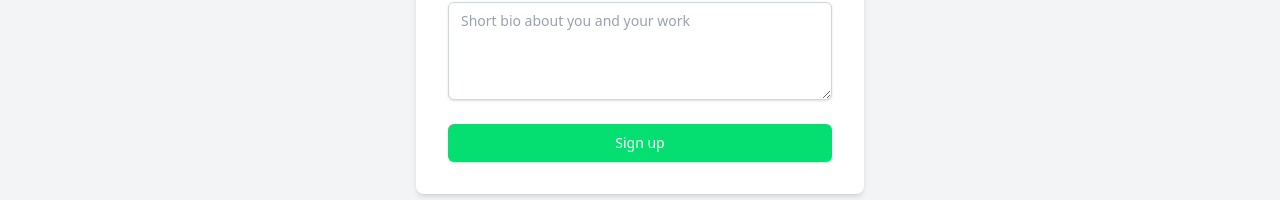
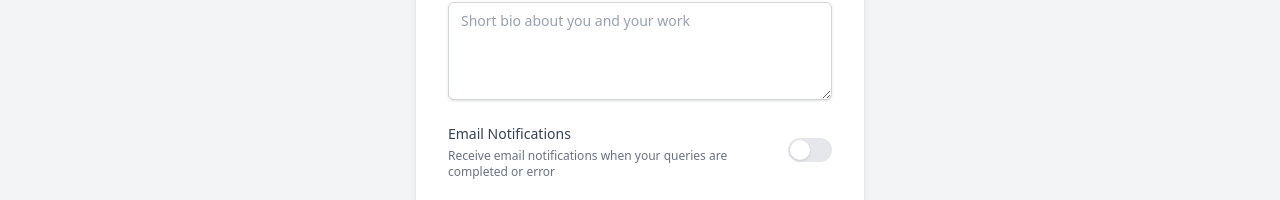
Before and after one commit to rlaboulaye/glad-web, a SvelteKit app in the folder frontend/: page /signup in a window 1280 px wide. Shown: the part 600-800 px from the top of the page. Built offline with nearby package versions, Linux system fonts and the light colour scheme; no server answers.

Commit message:
email notifications in signup

```diff
--- a/frontend/src/lib/api.ts
+++ b/frontend/src/lib/api.ts
@@ -21,12 +21,12 @@ export async function login(username: string, password: string) {
 	return data;
 }
 
-export async function signup(username: string, email: string, password: string, bio: string) {
+export async function signup(username: string, email: string, password: string, bio: string, emailNotifications?: boolean) {
 	const response = await fetch('/api/auth/signup', {
 		method: 'POST',
 		headers: { 'Content-Type': 'application/json' },
 		credentials: 'include',
-		body: JSON.stringify({ username, email, password, bio })
+		body: JSON.stringify({ username, email, password, bio, email_notifications: emailNotifications || false })
 	});
 
 	const data = await response.json();
--- a/frontend/src/routes/settings/+page.svelte
+++ b/frontend/src/routes/settings/+page.svelte
@@ -122,10 +122,11 @@
 		{:else if currentUser}
 			<form on:submit|preventDefault={handleUpdateSettings} class="p-8 shadow-md rounded-lg mt-8 space-y-6 bg-white dark:bg-gray-800">
 				<div>
-					<label class="block text-sm font-medium text-gray-700 dark:text-gray-300">
+					<label for="username" class="block text-sm font-medium text-gray-700 dark:text-gray-300">
 						Username
 					</label>
 					<input
+						id="username"
 						disabled
 						type="text"
 						placeholder="Your Username"
@@ -171,7 +172,7 @@
 								Email Notifications
 							</label>
 							<p class="text-xs text-gray-500 dark:text-gray-400 mt-1">
-								Receive email notifications when your queries are completed or errored
+								Receive email notifications when your queries are completed or error
 							</p>
 						</div>
 						<div class="ml-4">
--- a/frontend/src/routes/signup/+page.svelte
+++ b/frontend/src/routes/signup/+page.svelte
@@ -8,6 +8,7 @@
 	let email = '';
 	let password = '';
 	let bio = '';
+	let emailNotifications = false;
 	let loading = false;
 
 	// Client-side validation
@@ -33,7 +34,7 @@
 		loading = true;
 
 		try {
-			const result = await signup(username, email, password, bio);
+			const result = await signup(username, email, password, bio, emailNotifications);
 			toast.success('Account created successfully!');
 			goto('/login');
 		} catch (err) {
@@ -128,6 +129,34 @@
 			</div>
 
 			<div>
+				<div class="flex items-center justify-between">
+					<div>
+						<label for="emailNotifications" class="block text-sm font-medium text-gray-700 dark:text-gray-300">
+							Email Notifications
+						</label>
+						<p class="text-xs text-gray-500 dark:text-gray-400 mt-1">
+							Receive email notifications when your queries are completed or error
+						</p>
+					</div>
+					<div class="ml-4">
+						<button
+							type="button"
+							on:click={() => emailNotifications = !emailNotifications}
+							disabled={loading}
+							class="relative inline-flex h-6 w-11 flex-shrink-0 cursor-pointer rounded-full border-2 border-transparent transition-colors duration-200 ease-in-out focus:outline-none focus:ring-2 focus:ring-indigo-600 focus:ring-offset-2 disabled:opacity-50 disabled:cursor-not-allowed {emailNotifications ? 'bg-indigo-600' : 'bg-gray-200 dark:bg-gray-600'}"
+							role="switch"
+							aria-checked={emailNotifications}
+							aria-labelledby="emailNotifications"
+						>
+							<span
+								class="pointer-events-none inline-block h-5 w-5 transform rounded-full bg-white shadow ring-0 transition duration-200 ease-in-out {emailNotifications ? 'translate-x-5' : 'translate-x-0'}"
+							></span>
+						</button>
+					</div>
+				</div>
+			</div>
+
+			<div>
 				<button
 					type="submit"
 					disabled={loading}
```
Also changed, not shown: 1 other file (tests, documents, lock files or other folders).
